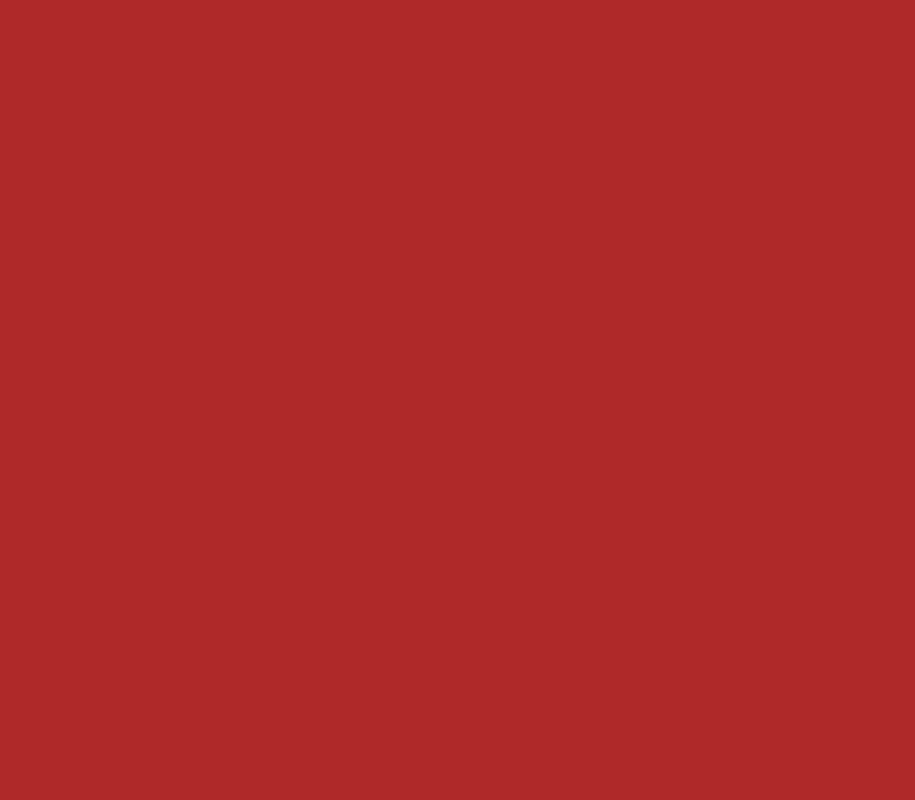
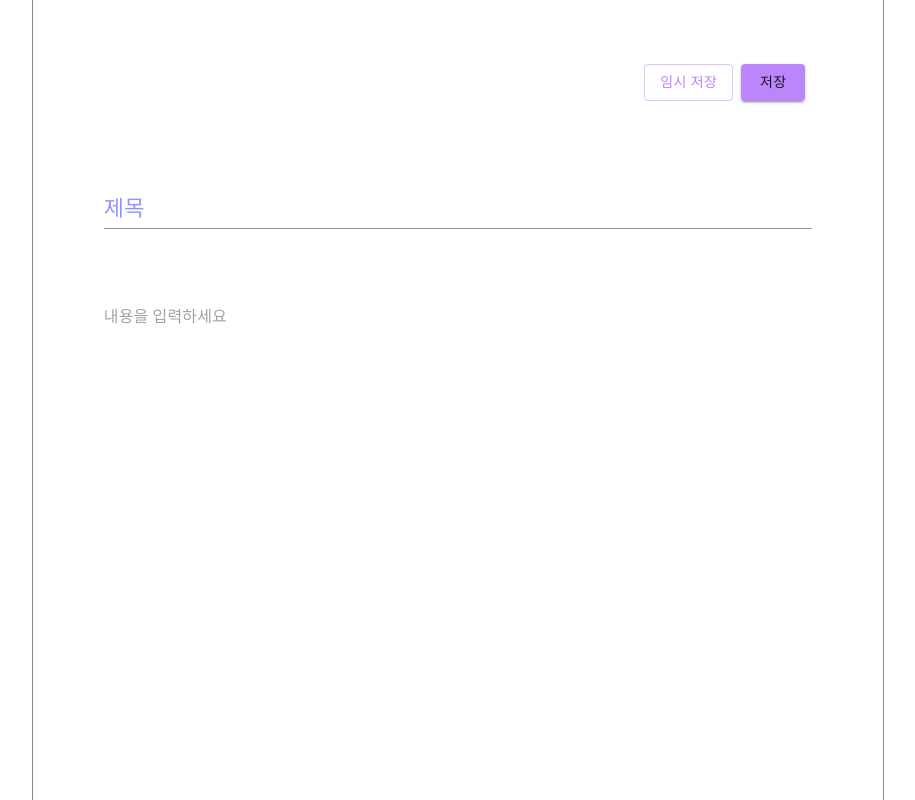
Before and after one commit to team-sohnhong/lifelog_front, a React (Create React App) app: page /addQuestion in a window 1280 px wide. Before the commit this address had no page. Shown: the top 800 px of the page, without its empty margins (182-1097 px from the left). Built offline with nearby package versions, Linux system fonts and the light colour scheme.

Commit message:
Make addQuestion UI

```diff
--- a/src/App.tsx
+++ b/src/App.tsx
@@ -3,15 +3,16 @@ import Home from "./routes/Home"
 import SignIn from "./routes/SignIn"
 import { createTheme, ThemeProvider } from "@mui/material/styles"
 import CssBaseline from "@mui/material/CssBaseline"
+import AddQuestion from "./components/AddQuestion"
 
 const theme = createTheme({
   palette: {
     // mode: "dark",
     primary: { main: "#1f1f1f" },
     secondary: { main: "#bb86fc" },
-    background: {
-      default: "#af2929",
-    },
+    // background: {
+    // default: "#af2929",
+    // },
   },
 })
 
@@ -23,7 +24,7 @@ const App: React.FC = () => {
         <Routes>
           <Route path="/" element={<Home />} />
           <Route path="/signin" element={<SignIn />} />
-          {/* <Route path="/addQuestion" element={< />} /> */}
+          <Route path="/addQuestion" element={<AddQuestion />} />
         </Routes>
       </BrowserRouter>
     </ThemeProvider>
--- a/src/components/AddQuestion.tsx
+++ b/src/components/AddQuestion.tsx
@@ -1,3 +1,166 @@
-export default function AddQuestion() {
+import {
+  Alert,
+  Button,
+  Container,
+  Grid,
+  Link,
+  Snackbar,
+  SnackbarOrigin,
+  TextField,
+} from "@mui/material"
+import { Box } from "@mui/system"
+import { useState } from "react"
+import { PostProps } from "./../routes/Home"
 
+export default function AddQuestion(props: any) {
+  // let [title, setTitle] = useState("")
+  // let [content, setContent] = useState("")
+
+  const [state, setState] = useState({
+    open: false,
+    vertical: "top",
+    horizontal: "center",
+  })
+  const { vertical, horizontal, open } = state
+
+  const handleClick = (newState: SnackbarOrigin) => () => {
+    setState({ open: true, ...newState })
+  }
+
+  const handleClose = () => {
+    setState({ ...state, open: false })
+  }
+
+  const handleSubmit = (event: React.FormEvent<HTMLFormElement>) => {
+    event.preventDefault()
+    const data = new FormData(event.currentTarget)
+    // console.log("🚀 ~ file: SignIn.tsx ~ line 50 ~ handleSubmit ~ data", event)
+
+    console.log({
+      date: "1",
+      title: data.get("title"),
+      content: data.get("content"),
+      vote: 0,
+      answer: 0,
+      tags: [],
+      created_at: Date.now(),
+      writer: "me",
+    })
+  }
+
+  const post: PostProps = {
+    date: "today",
+    title: "title",
+    content: "content",
+    vote: 2,
+    answer: 0,
+    tags: ["tag1"],
+    created_at: Date.now(),
+    writer: "me",
+  }
+
+  return (
+    <Container maxWidth="md">
+      <Box
+        component="form"
+        noValidate
+        onSubmit={handleSubmit}
+        sx={{
+          // marginTop: 8,
+          display: "flex",
+          flexDirection: "column",
+          borderLeft: 1,
+          borderRight: 1,
+          borderColor: "#888888",
+
+          // justifyContent: "flex-start",
+          alignItems: "center",
+          // alignContent: "center",
+          "& input": {
+            fontSize: "22px",
+          },
+          "& input::placeholder": {
+            //이렇게 각 속성에 넣을 수도 있고
+            fontSize: "22px",
+            color: "blue",
+          },
+        }}
+      >
+        <Grid
+          container
+          direction="row"
+          justifyContent={"flex-end"}
+          sx={{
+            marginTop: 8,
+          }}
+        >
+          <Grid item mr={1}>
+            <Button
+              color="secondary"
+              variant="outlined"
+              onClick={handleClick({
+                vertical: "top",
+                horizontal: "center",
+              })}
+            >
+              임시 저장
+            </Button>
+            <Snackbar
+              anchorOrigin={{ vertical: "top", horizontal: "center" }}
+              autoHideDuration={800}
+              open={open}
+              onClose={handleClose}
+              // message="임시 저장 실패"
+              key={vertical + horizontal}
+            >
+              <Alert severity="error">임시 저장 실패!</Alert>
+            </Snackbar>
+          </Grid>
+          <Grid item xs={2}>
+            {/* <Link href="/addQuestion" underline="none"> */}
+            <Button type="submit" color="secondary" variant="contained">
+              저장
+            </Button>
+            {/* </Link> */}
+          </Grid>
+        </Grid>
+
+        <Grid container justifyContent={"center"}>
+          <Grid item xs={10}>
+            <Box sx={{ mt: 3, alignItems: "center" }}>
+              <TextField
+                name="title" //이게 값 연결
+                variant="standard"
+                placeholder="제목"
+                // size="large"
+                required
+                fullWidth
+                sx={{
+                  my: 8,
+                }}
+              />
+
+              <TextField
+                name="content"
+                variant="standard"
+                placeholder="내용을 입력하세요"
+                multiline // 멀티라인하면 fontSize가 안바뀌구나
+                fullWidth
+                minRows={34} //이게 중요
+                maxRows={50}
+                InputProps={{ disableUnderline: true, margin: "dense" }}
+                sx={{
+                  pt: 1,
+                  pl: 0,
+                  // border: 1,
+                  borderColor: "#808080",
+                  minHeight: 800,
+                }}
+              ></TextField>
+            </Box>
+          </Grid>
+        </Grid>
+      </Box>
+    </Container>
+  )
 }
--- a/src/components/QuestionHeader.tsx
+++ b/src/components/QuestionHeader.tsx
@@ -15,7 +15,7 @@ export default function QuestionHeader({ posts }: Posts) {
         <Typography variant="h4" color="initial">
           All Question
         </Typography>
-        <Link href="/signin">
+        <Link href="/addQuestion">
           <Button variant="contained" color="primary">
             Add Questions
           </Button>
```
